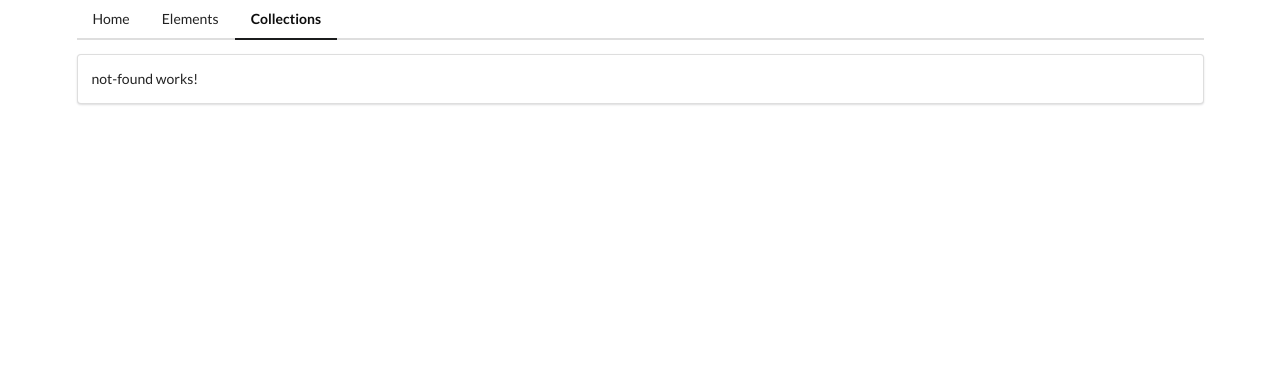
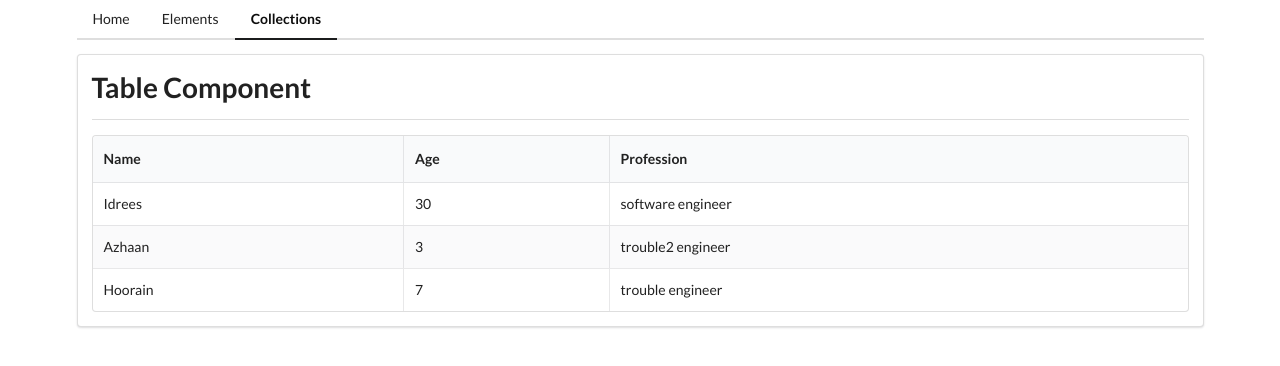
Before and after one commit to Idrees-Mo/ng-comps, an Angular app: page /collections in a window 1280 px wide. Shown: the top 366 px of the page. Built offline with nearby package versions, Linux system fonts and the light colour scheme.

Commit message:
add table component with data

```diff
--- a/src/app/app-routing.module.ts
+++ b/src/app/app-routing.module.ts
@@ -9,6 +9,13 @@ const routes: Routes = [
     loadChildren: () =>
       import('./elements/elements.module').then((m) => m.ElementsModule),
   },
+  {
+    path: 'collections',
+    loadChildren: () =>
+      import('./collections/collections.module').then(
+        (m) => m.CollectionsModule
+      ),
+  },
   { path: '', component: HomeComponent },
   { path: '**', component: NotFoundComponent },
 ];
--- a/src/app/collections/collections-home/collections-home.component.html
+++ b/src/app/collections/collections-home/collections-home.component.html
@@ -1 +1,6 @@
-<p>collections-home works!</p>
+<app-divider> Table Component </app-divider>
+<app-table
+  [data]="data"
+  [headers]="headers"
+  classNames="striped celled"
+></app-table>
--- a/src/app/collections/collections-home/collections-home.component.ts
+++ b/src/app/collections/collections-home/collections-home.component.ts
@@ -5,4 +5,16 @@ import { Component } from '@angular/core';
   templateUrl: './collections-home.component.html',
   styleUrls: ['./collections-home.component.css'],
 })
-export class CollectionsHomeComponent {}
+export class CollectionsHomeComponent {
+  data = [
+    { name: 'Idrees', age: 30, profession: 'software engineer' },
+    { name: 'Azhaan', age: 3, profession: 'trouble2 engineer' },
+    { name: 'Hoorain', age: 7, profession: 'trouble engineer' },
+  ];
+
+  headers = [
+    { key: 'name', label: 'Name' },
+    { key: 'age', label: 'Age' },
+    { key: 'profession', label: 'Profession' },
+  ];
+}
--- a/src/app/collections/collections-routing.module.ts
+++ b/src/app/collections/collections-routing.module.ts
@@ -2,9 +2,7 @@ import { NgModule } from '@angular/core';
 import { RouterModule, Routes } from '@angular/router';
 import { CollectionsHomeComponent } from './collections-home/collections-home.component';
 
-const routes: Routes = [
-  { path: 'collections', component: CollectionsHomeComponent },
-];
+const routes: Routes = [{ path: '', component: CollectionsHomeComponent }];
 
 @NgModule({
   imports: [RouterModule.forChild(routes)],
--- a/src/app/collections/collections.module.ts
+++ b/src/app/collections/collections.module.ts
@@ -3,9 +3,11 @@ import { CommonModule } from '@angular/common';
 
 import { CollectionsRoutingModule } from './collections-routing.module';
 import { CollectionsHomeComponent } from './collections-home/collections-home.component';
+import { TableComponent } from './table/table.component';
+import { SharedModule } from '../shared/shared.module';
 
 @NgModule({
-  declarations: [CollectionsHomeComponent],
-  imports: [CommonModule, CollectionsRoutingModule],
+  declarations: [CollectionsHomeComponent, TableComponent],
+  imports: [CommonModule, CollectionsRoutingModule, SharedModule],
 })
 export class CollectionsModule {}
--- /dev/null
+++ b/src/app/collections/table/table.component.html
@@ -0,0 +1,12 @@
+<table class="ui table" [ngClass]="classNames">
+  <thead>
+    <tr>
+      <th *ngFor="let header of headers">{{ header.label }}</th>
+    </tr>
+  </thead>
+  <tbody>
+    <tr *ngFor="let item of data">
+      <td *ngFor="let header of headers">{{ item[header.key] }}</td>
+    </tr>
+  </tbody>
+</table>
```
Also changed, not shown: src/app/collections/table/table.component.ts (added, +12 -0 lines), src/app/collections/table/table.component.css (added), 1 other file (tests, documents, lock files or other folders).
